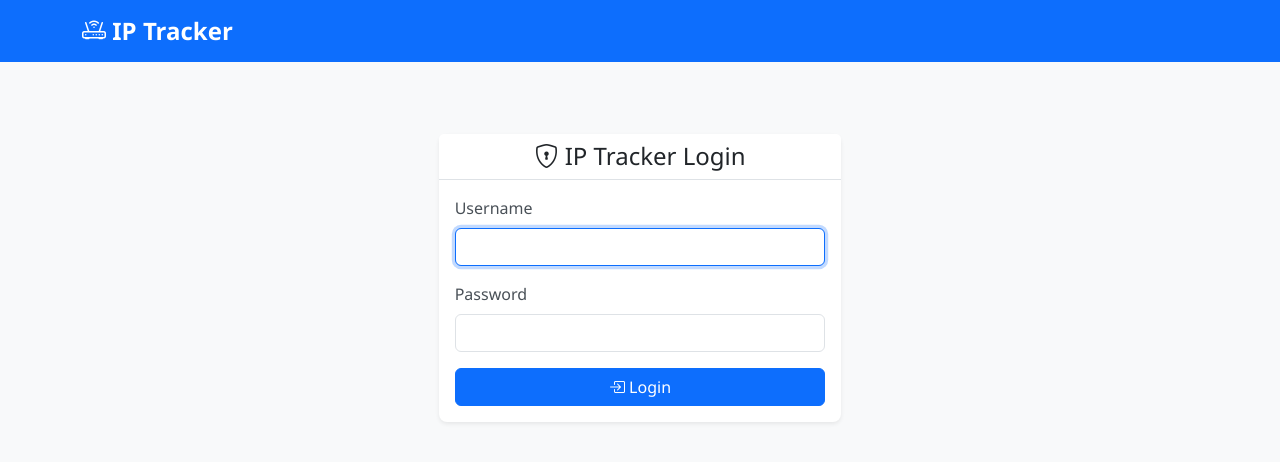
After one commit to ee-aadishbahati/ip-tracker, a Flask app: page /login in a window 1280 px wide. The commit adds this page. Shown: the top 462 px of the page. Run offline with Flask 3, Linux system fonts and the light colour scheme; some libraries are stand-ins or nearby versions.

Commit message:
Add login authentication with hardcoded credentials
- Implement Flask session-based authentication
- Add login/logout routes with hardcoded credentials (ee-iptracker/nQE0k54P%!!NVG)
- Protect all API routes with @login_required decorator
- Create login.html template with Bootstrap styling
- Update navigation to show username and logout link
- Add session management with secure secret key configuration

Co-Authored-By: Aadish Bahati <aadish.bahati@essentialenergy.com.au>

```diff
--- a/app.py
+++ b/app.py
@@ -5,14 +5,26 @@ A Flask web application for managing IP address allocations and subnet managemen
 
 import ipaddress
 import sqlite3
+import os
+from functools import wraps
 
-from flask import Flask, jsonify, render_template, request
+from flask import Flask, jsonify, render_template, request, session, redirect, url_for
 from flask_cors import CORS
 
 app = Flask(__name__)
+app.secret_key = os.environ.get('SECRET_KEY', 'dev-secret-key-change-in-production')
 CORS(app)
 
 DATABASE = "ip_tracker.db"
+
+
+def login_required(f):
+    @wraps(f)
+    def decorated_function(*args, **kwargs):
+        if not session.get("logged_in"):
+            return redirect(url_for("login"))
+        return f(*args, **kwargs)
+    return decorated_function
 
 
 def get_db_connection():
@@ -200,13 +212,39 @@ def find_available_subnet(supernet_id: int, prefix_length: int) -> str | None:
     return None  # No available subnet found
 
 
+@app.route("/login", methods=["GET", "POST"])
+def login():
+    """Login page and authentication."""
+    if request.method == "POST":
+        username = request.form.get("username")
+        password = request.form.get("password")
+
+        if username == "ee-iptracker" and password == "nQE0k54P%!!NVG":
+            session["logged_in"] = True
+            session["username"] = username
+            return redirect(url_for("index"))
+        else:
+            return render_template("login.html", error="Invalid credentials")
+
+    return render_template("login.html")
+
+
+@app.route("/logout")
+def logout():
+    """Logout and clear session."""
+    session.clear()
+    return redirect(url_for("login"))
+
+
 @app.route("/")
+@login_required
 def index():
     """Main dashboard page."""
     return render_template("index.html")
 
 
 @app.route("/api/supernets", methods=["GET", "POST"])
+@login_required
 def handle_supernets():
     """Handle supernet operations."""
     if request.method == "GET":
@@ -271,6 +309,7 @@ def handle_supernets():
 
 
 @app.route("/api/subnets", methods=["GET", "POST"])
+@login_required
 def handle_subnets():
     """Handle subnet operations."""
     if request.method == "GET":
@@ -402,6 +441,7 @@ def handle_subnets():
 
 
 @app.route("/api/supernets/<int:supernet_id>/allocate", methods=["POST"])
+@login_required
 def allocate_subnet(supernet_id):
     """Intelligently allocate a subnet within a supernet."""
     data = request.get_json()
@@ -474,6 +514,7 @@ def allocate_subnet(supernet_id):
 
 
 @app.route("/api/devices", methods=["GET", "POST"])
+@login_required
 def handle_devices():
     """Handle device operations."""
     if request.method == "GET":
@@ -568,6 +609,7 @@ def handle_devices():
 
 
 @app.route("/api/supernets/<int:supernet_id>", methods=["DELETE"])
+@login_required
 def delete_supernet(supernet_id):
     """Delete a supernet and all associated subnets and devices."""
     conn = get_db_connection()
@@ -603,6 +645,7 @@ def delete_supernet(supernet_id):
 
 
 @app.route("/api/subnets/<int:subnet_id>", methods=["DELETE"])
+@login_required
 def delete_subnet(subnet_id):
     """Delete a subnet and all associated devices."""
     conn = get_db_connection()
@@ -626,6 +669,7 @@ def delete_subnet(subnet_id):
 
 
 @app.route("/api/devices/<int:device_id>", methods=["DELETE"])
+@login_required
 def delete_device(device_id):
     """Delete a device."""
     conn = get_db_connection()
@@ -653,6 +697,7 @@ def delete_device(device_id):
 
 
 @app.route("/api/export")
+@login_required
 def export_data():
     """Export all data to CSV format."""
     import csv
@@ -746,6 +791,7 @@ def export_data():
 
 
 @app.route("/api/import", methods=["POST"])
+@login_required
 def import_data():
     """Import data from CSV file."""
     import csv
@@ -875,6 +921,7 @@ def import_data():
 
 
 @app.route("/api/dashboard")
+@login_required
 def dashboard_stats():
     """Get dashboard statistics."""
     conn = get_db_connection()
--- a/templates/base.html
+++ b/templates/base.html
@@ -19,6 +19,12 @@
             </button>
             <div class="collapse navbar-collapse" id="navbarNav">
                 <ul class="navbar-nav ms-auto">
+                    {% if session.logged_in %}
+                    <li class="nav-item">
+                        <span class="navbar-text me-3">
+                            <i class="bi bi-person"></i> Welcome, {{ session.username }}
+                        </span>
+                    </li>
                     <li class="nav-item">
                         <a class="nav-link" href="#" onclick="exportData()">
                             <i class="bi bi-download"></i> Export
@@ -29,6 +35,12 @@
                             <i class="bi bi-upload"></i> Import
                         </a>
                     </li>
+                    <li class="nav-item">
+                        <a class="nav-link" href="{{ url_for('logout') }}">
+                            <i class="bi bi-box-arrow-right"></i> Logout
+                        </a>
+                    </li>
+                    {% endif %}
                 </ul>
             </div>
         </div>
--- /dev/null
+++ b/templates/login.html
@@ -0,0 +1,40 @@
+{% extends "base.html" %}
+
+{% block title %}Login - IP Tracker{% endblock %}
+
+{% block content %}
+<div class="row justify-content-center">
+    <div class="col-md-6 col-lg-4">
+        <div class="card mt-5">
+            <div class="card-header text-center">
+                <h4 class="mb-0">
+                    <i class="bi bi-shield-lock"></i> IP Tracker Login
+                </h4>
+            </div>
+            <div class="card-body">
+                {% if error %}
+                <div class="alert alert-danger" role="alert">
+                    <i class="bi bi-exclamation-triangle"></i> {{ error }}
+                </div>
+                {% endif %}
+
+                <form method="POST">
+                    <div class="mb-3">
+                        <label for="username" class="form-label">Username</label>
+                        <input type="text" class="form-control" id="username" name="username" required autofocus>
+                    </div>
+                    <div class="mb-3">
+                        <label for="password" class="form-label">Password</label>
+                        <input type="password" class="form-control" id="password" name="password" required>
+                    </div>
+                    <div class="d-grid">
+                        <button type="submit" class="btn btn-primary">
+                            <i class="bi bi-box-arrow-in-right"></i> Login
+                        </button>
+                    </div>
+                </form>
+            </div>
+        </div>
+    </div>
+</div>
+{% endblock %}
```
